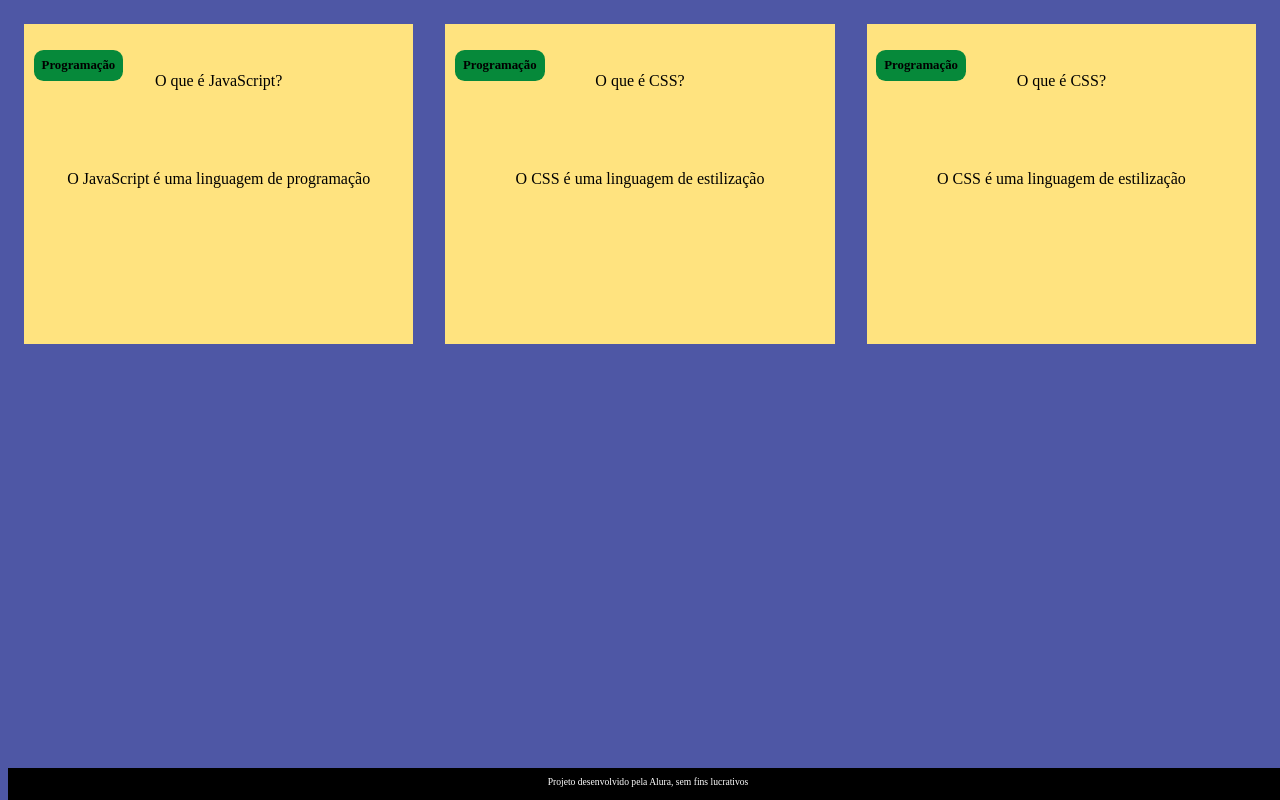
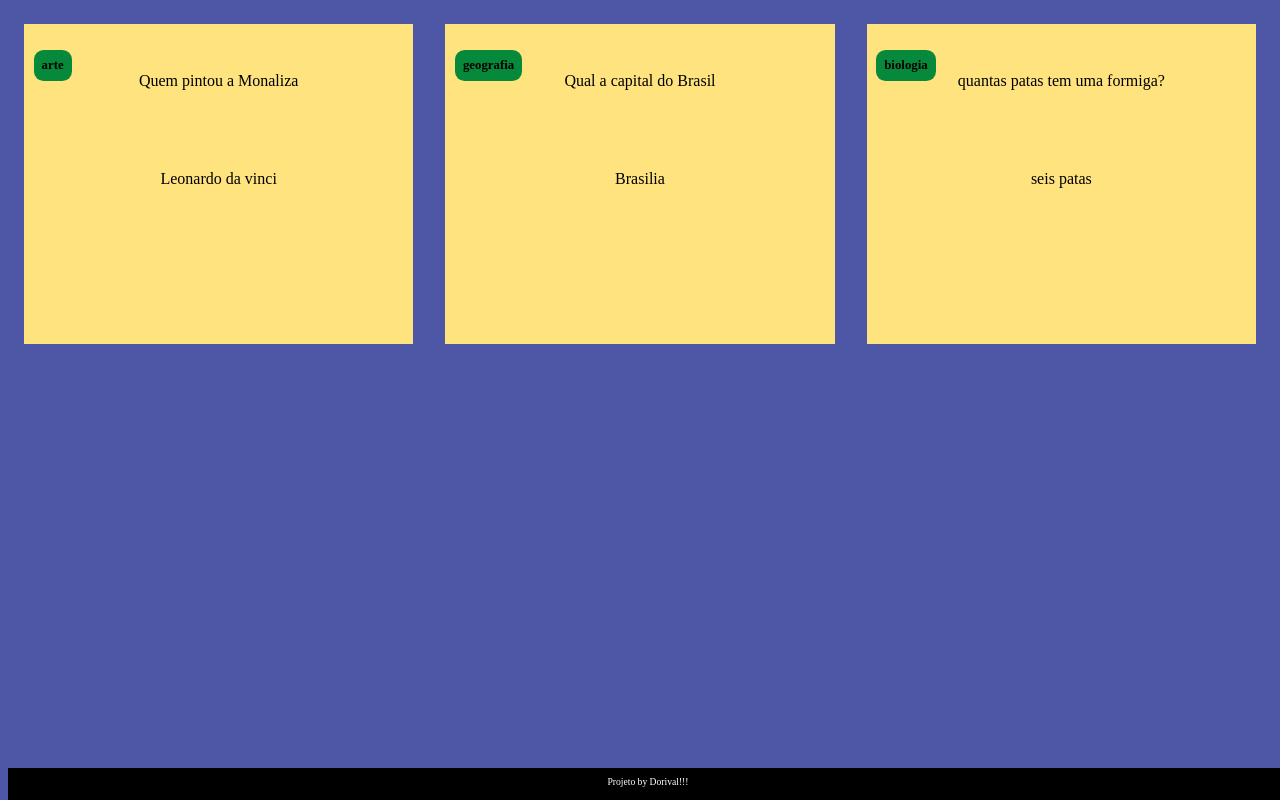
Before and after one commit to dorival2305/flash-card-by-Dorival, a plain HTML site: page index.html in a window 1280 px wide. Drawn offline with Linux system fonts and the light colour scheme.

Commit message:
modifiquei e adicionei perguntas

```diff
--- a/index.html
+++ b/index.html
@@ -11,41 +11,41 @@
         <section id="container">
             <article class="cartao">
                 <div class="cartao__conteudo">
-                    <h3>Programação</h3>
+                    <h3>arte</h3>
                     <div class="cartao__conteudo__pergunta">
-                        <p>O que é JavaScript?</p>
+                        <p>Quem pintou a Monaliza</p>
                     </div>
                     <div class="cartao__conteudo__resposta">
-                        <p>O JavaScript é uma linguagem de programação</p>
+                        <p>Leonardo da vinci</p>
                     </div>
                 </div>
             </article>
             <article class="cartao">
                 <div class="cartao__conteudo">
-                    <h3>Programação</h3>
+                    <h3>geografia</h3>
                     <div class="cartao__conteudo__pergunta">
-                        <p>O que é CSS?</p>
+                        <p>Qual a capital do Brasil</p>
                     </div>
                     <div class="cartao__conteudo__resposta">
-                    <p>O CSS é uma linguagem de estilização</p>
+                    <p>Brasilia</p>
                     </div>
                 </div>
             </article>
             <article class="cartao">
                 <div class="cartao__conteudo">
-                    <h3>Programação</h3>
+                    <h3>biologia</h3>
                     <div class="cartao__conteudo__pergunta">
-                        <p>O que é CSS?</p>
+                        <p>quantas patas tem uma formiga?</p>
                     </div>
                     <div class="cartao__conteudo__resposta">
-                    <p>O CSS é uma linguagem de estilização</p>
+                    <p>seis patas</p>
                     </div>
                 </div>
             </article>
         </section>
     </main>
     <footer>
-        <p>Projeto desenvolvido pela Alura, sem fins lucrativos</p>
+        <p>Projeto by Dorival!!!</p>
     </footer>
 </body>
 </html>
```
